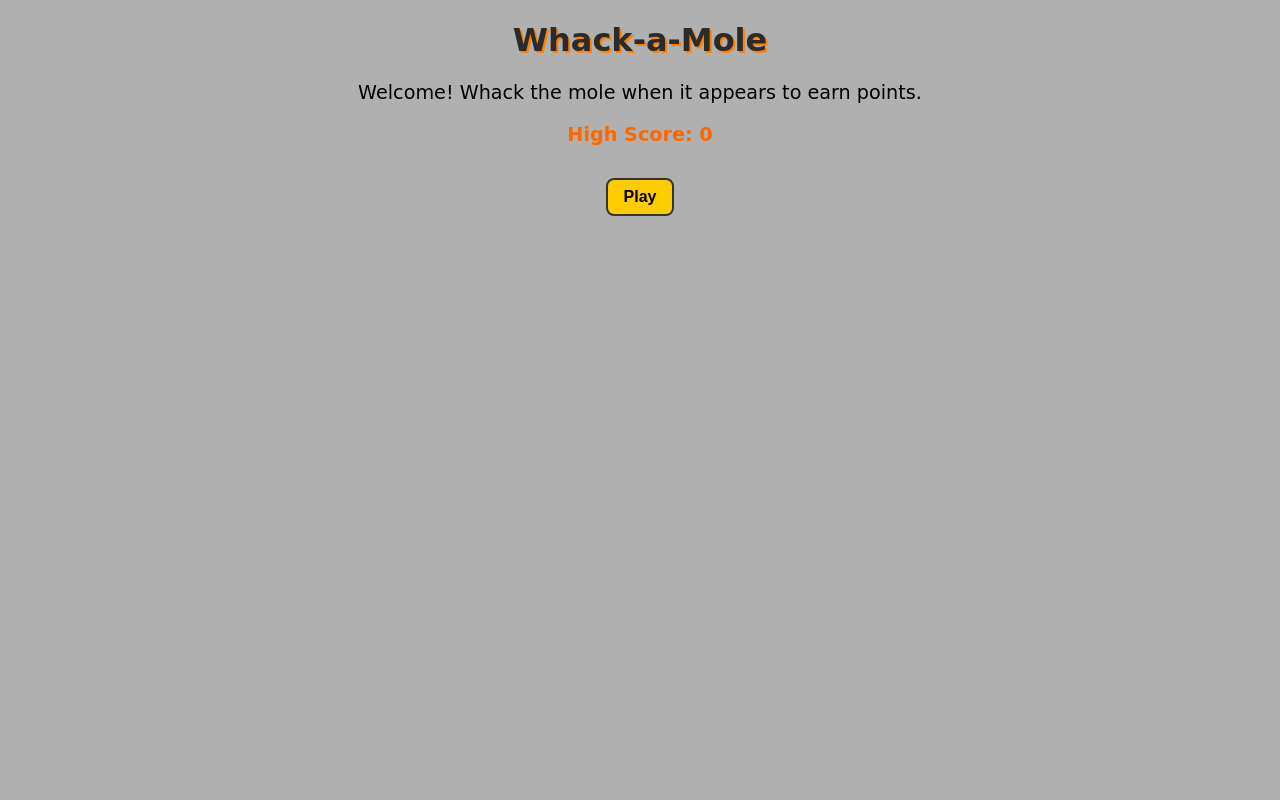
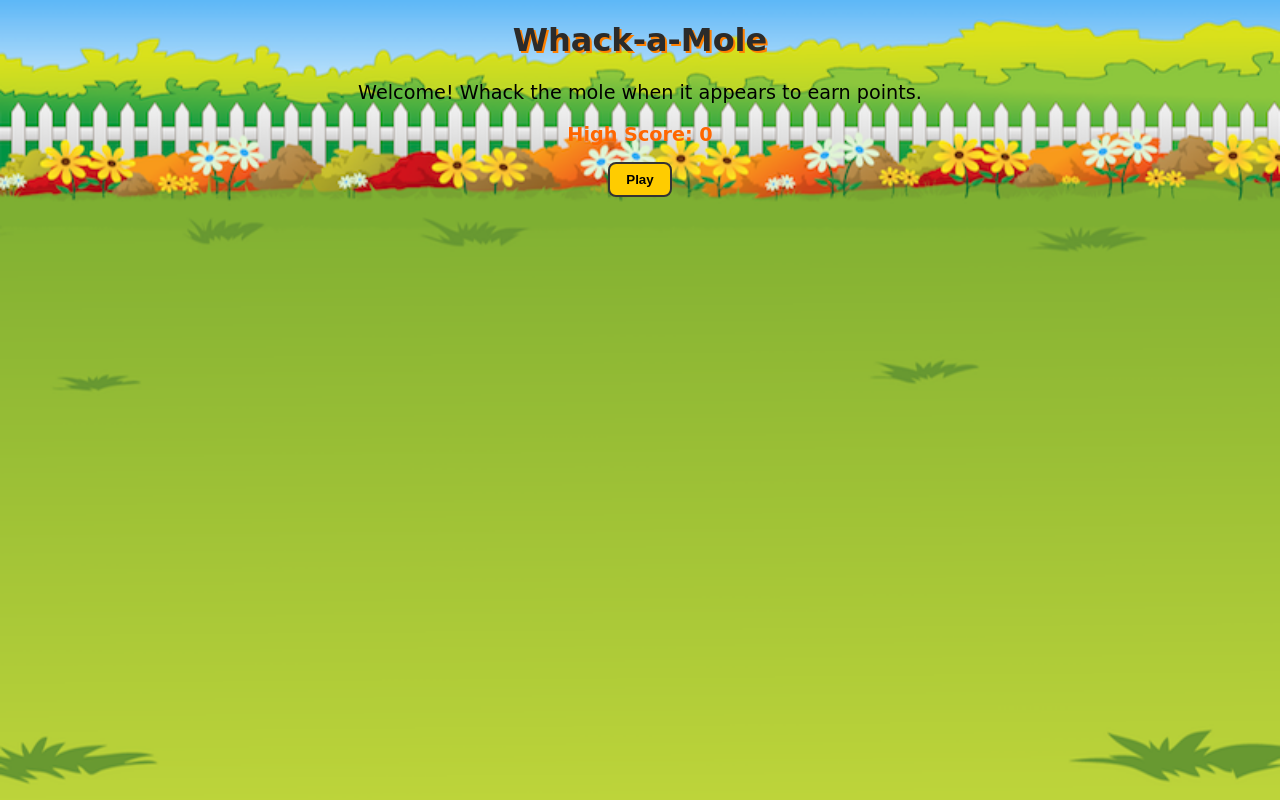
Before and after one commit to CharlesW1117/Whack-a-mole, a React (Vite) app: page / in a window 1280 px wide. Built offline with nearby package versions, Linux system fonts and the light colour scheme.

Commit message:
added background and cleaned up code that was not needed in CSS.

```diff
--- a/src/index.css
+++ b/src/index.css
@@ -1,14 +1,6 @@
 .welcome, .game {
   text-align: center;
 }
-
-button {
-  margin: 1rem;
-  padding: 0.5rem 1rem;
-  font-size: 1rem;
-  cursor: pointer;
-}
-
 
 .field {
   list-style: none;
@@ -21,15 +13,10 @@ button {
   margin: 0 auto;
 }
 
-.hole {
-  background: url("/hole.png") no-repeat center/contain;
-}
-
-.mole {
-  background-image: url("/mole.png");
-}
-
 body {
+  background: url("/background.png") no-repeat center center fixed;
+  background-size: cover;
+  font-family: "Comic Sans MS", cursive, sans-serif;
   background-color: #b0b0b0;
   font-family: "Comic Sans MS", cursive, sans-serif;
 }
@@ -99,26 +86,6 @@ button:hover {
   font-weight: bold;
 }
 
-.game-over {
-  text-align: center;
-  color: #ff6600;
-  font-weight: bold;
-  margin-top: 2rem;
-}
-
-.game-over h2 {
-  font-size: 2rem;
-  margin-bottom: 1rem;
-}
-
-.game-over button {
-  background-color: #ffcc00;
-  border: 2px solid #333;
-  border-radius: 8px;
-  padding: 0.5rem 1rem;
-  font-weight: bold;
-  cursor: pointer;
-}
 /* adding a fade in animation for the game over screen with a glow */
 
 @keyframes fadeIn {
@@ -134,7 +101,7 @@ button:hover {
 
 .game-over {
   text-align: center;
-  color: #ff6600;
+  color: #080502;
   font-weight: bold;
   margin-top: 2rem;
   animation: fadeIn 1s ease-in;
```
Also changed, not shown: public/background.png (added).
